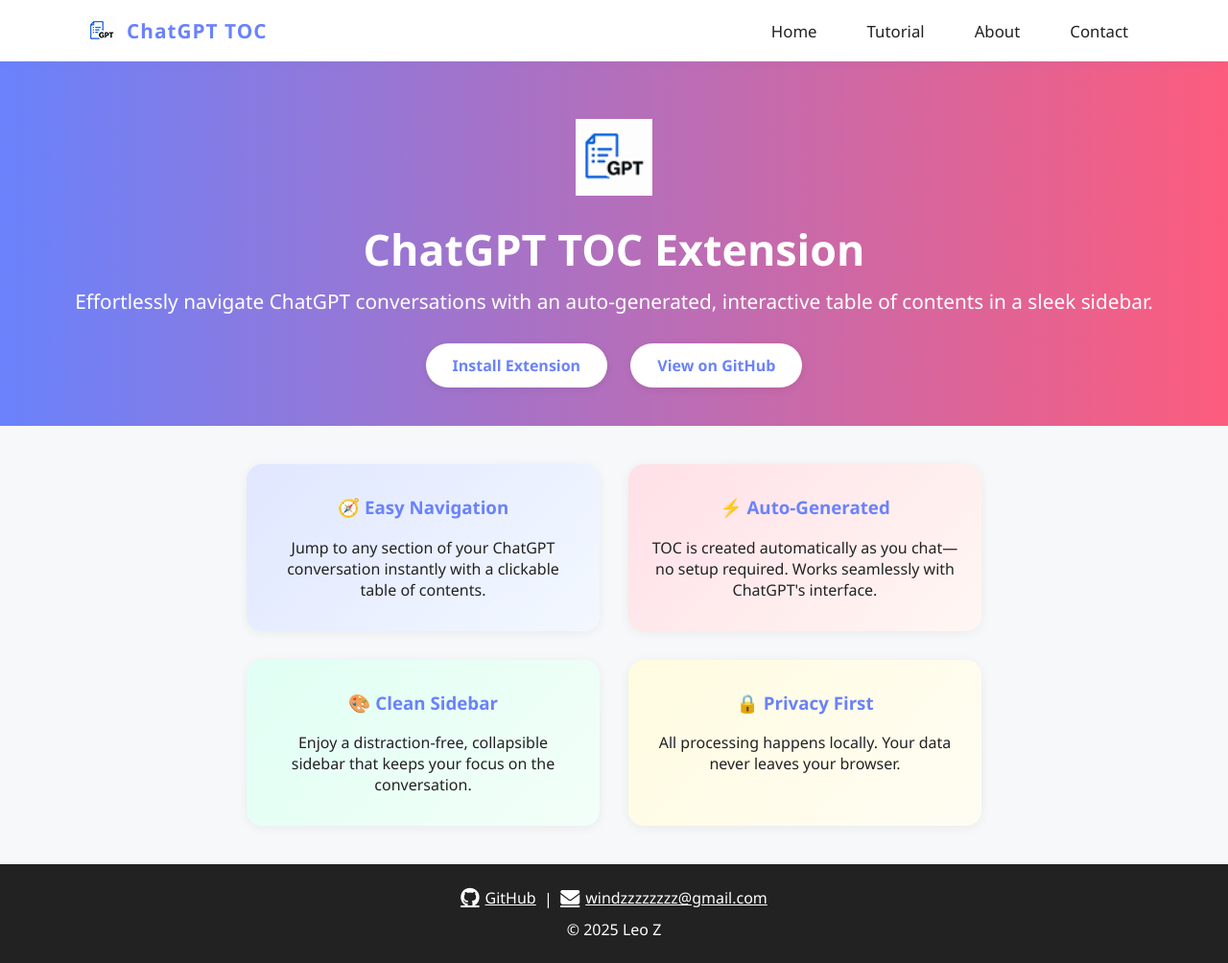
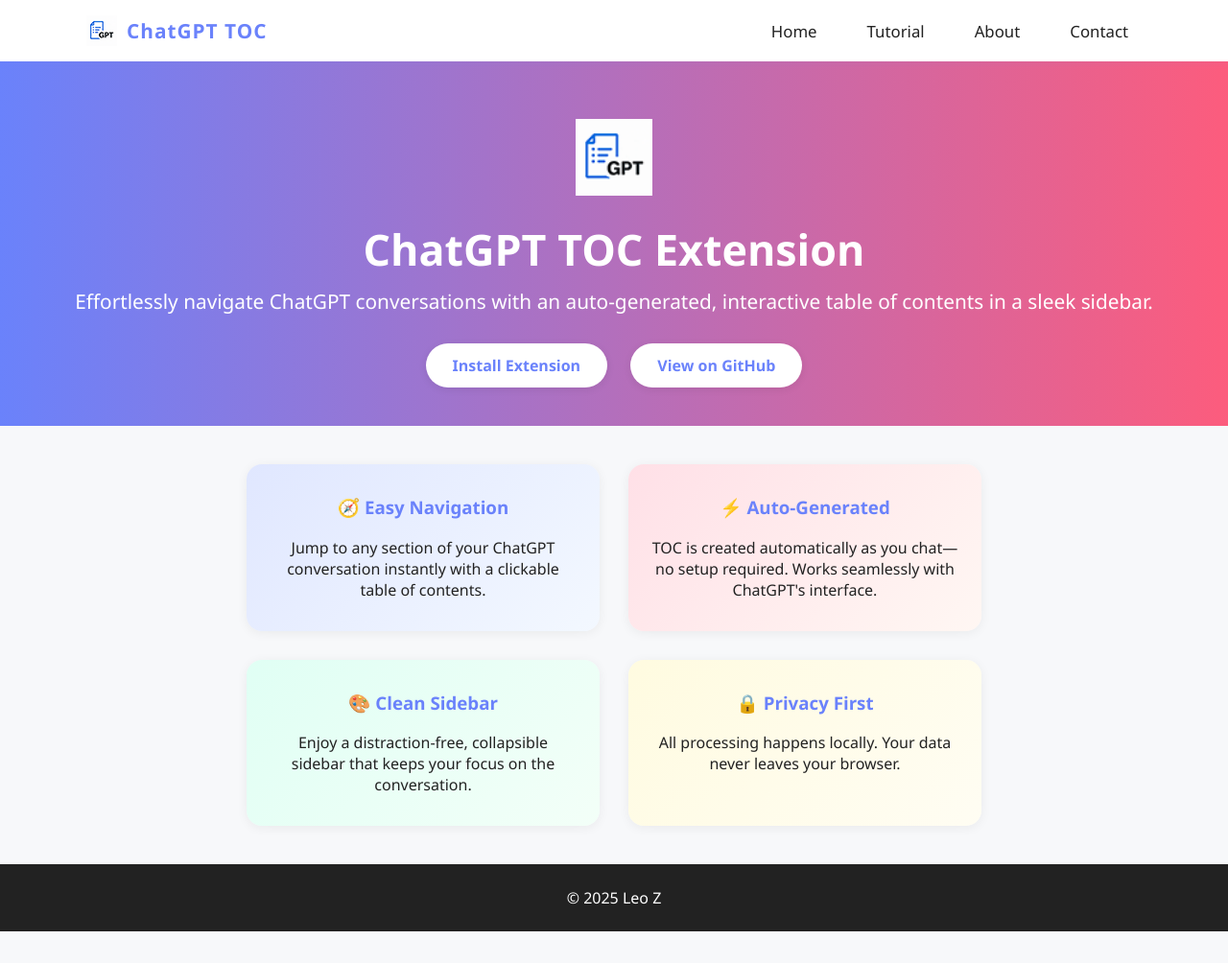
Before and after one commit to WindZZzzZZzz/gpt-toc-extension, a browser extension: page landing_page/index.html in a window 1280 px wide. Shown: the whole page at 96% size. After the commit the page ends 971 px from the top, so only its background shows below. Drawn offline with Linux system fonts and the light colour scheme.

```diff
--- a/landing_page/index.html
+++ b/landing_page/index.html
@@ -52,15 +52,6 @@
     </div>
   </section>
   <footer id="contact">
-    <div style="margin-bottom:10px;">
-      <a href="https://github.com/WindZZzzZZzz/gpt-toc-extension" target="_blank" style="color:#fff;text-decoration:underline;display:inline-flex;align-items:center;gap:6px;">
-        <i class="fab fa-github" style="font-size:20px;"></i> GitHub
-      </a>
-      &nbsp;|&nbsp;
-      <a href="mailto:windzzzzzzzz@gmail.com" style="color:#fff;text-decoration:underline;display:inline-flex;align-items:center;gap:6px;">
-        <i class="fas fa-envelope" style="font-size:20px;"></i> windzzzzzzzz@gmail.com
-      </a>
-    </div>
     &copy; 2025 Leo Z
   </footer>
 </body>
```
